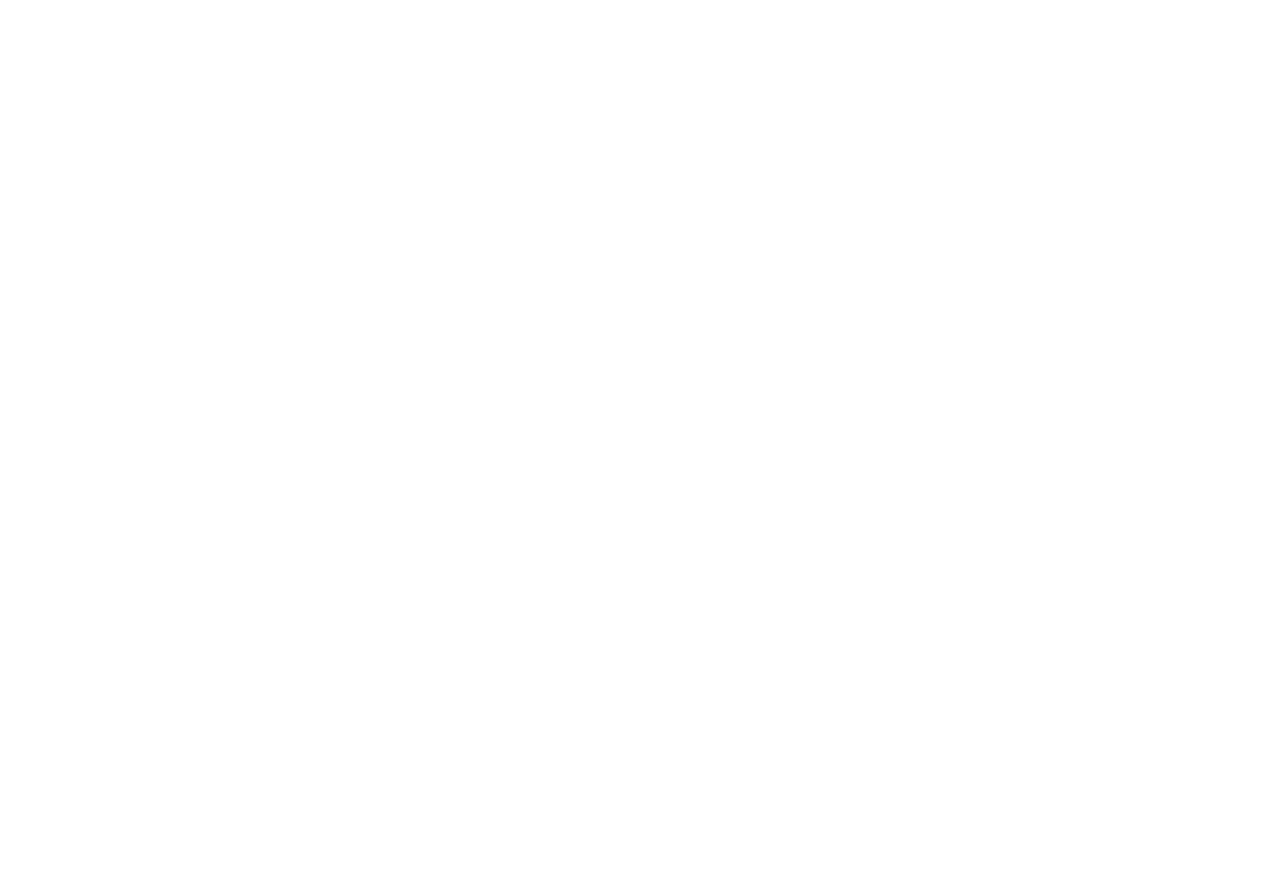
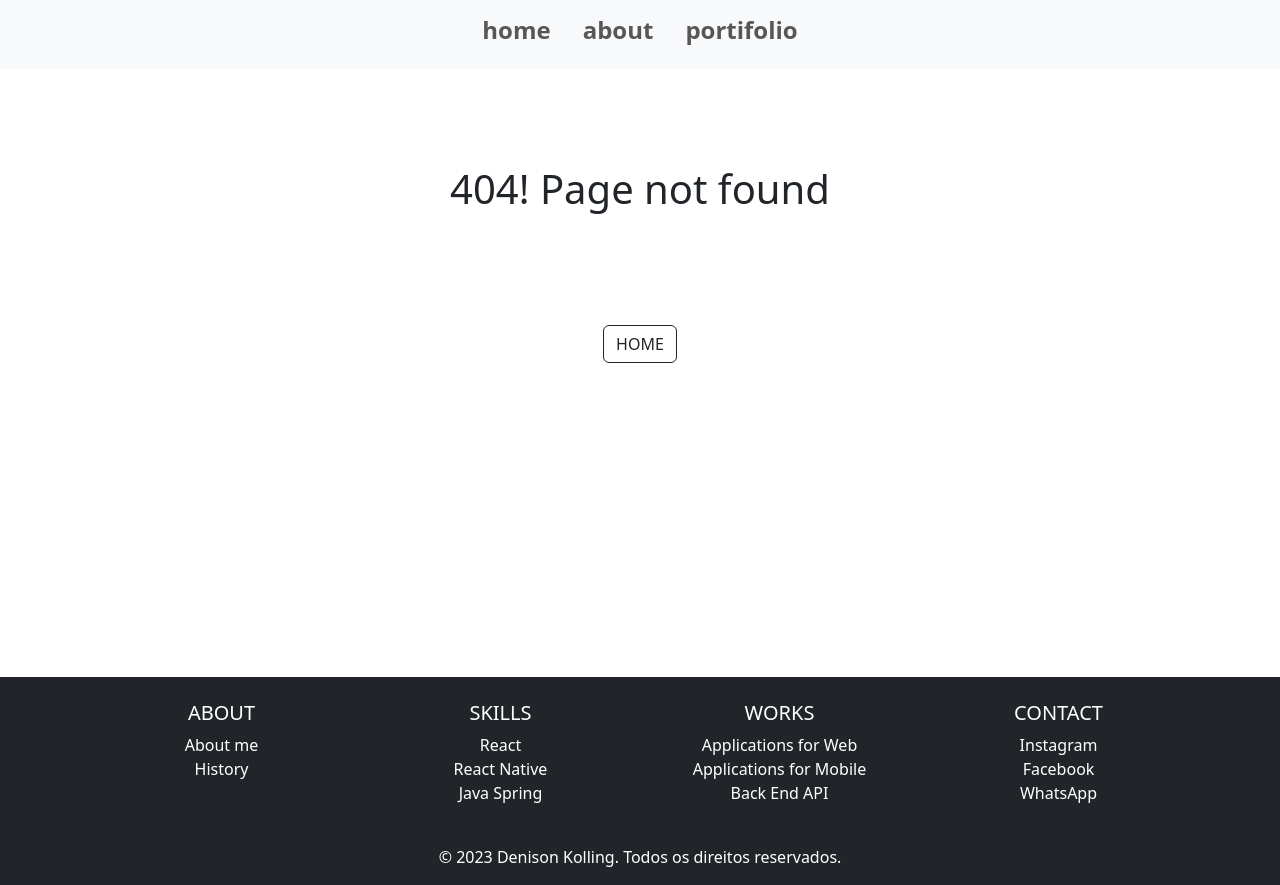
Before and after one commit to denisonkolling/DEVinHouse-M1S11, a React (Vite) app: page /about in a window 1280 px wide. Before the commit this address had no page. Before the commit the page ends 800 px from the top, so only its background shows below. Built offline with nearby package versions, Linux system fonts and the light colour scheme.

Commit message:
ex 07 add página 404

```diff
--- /dev/null
+++ b/src/pages/notfound/index.jsx
@@ -0,0 +1,26 @@
+import { Link } from 'react-router-dom';
+import ButtonStyled from '../../components/ButtonStyled';
+import Footer from '../../components/Footer';
+import Header from '../../components/Header';
+Link;
+
+const NotFound = () => {
+	return (
+		<>
+			<Header />
+			<div className="container mt-5" style={{ height: '70vh' }}>
+				<div className="m-5 p-5 d-flex justify-content-center align-content-center">
+					<h1>404! Page not found</h1>
+				</div>
+				<div className="d-flex justify-content-center align-content-center">
+					<Link to="/">
+						<ButtonStyled>HOME</ButtonStyled>
+					</Link>
+				</div>
+			</div>
+			<Footer />
+		</>
+	);
+};
+
+export default NotFound;
--- a/src/routes/index.jsx
+++ b/src/routes/index.jsx
@@ -1,4 +1,5 @@
 import { Routes, Route } from "react-router-dom";
+import NotFound from "../pages/notfound";
 import Home from "../pages/home";
 
 
@@ -6,6 +7,7 @@
   return (
     <Routes>
       <Route path='/' element={<Home />}/>
+      <Route path="*" element={<NotFound />} />
     </Routes>
   )
 }
```
